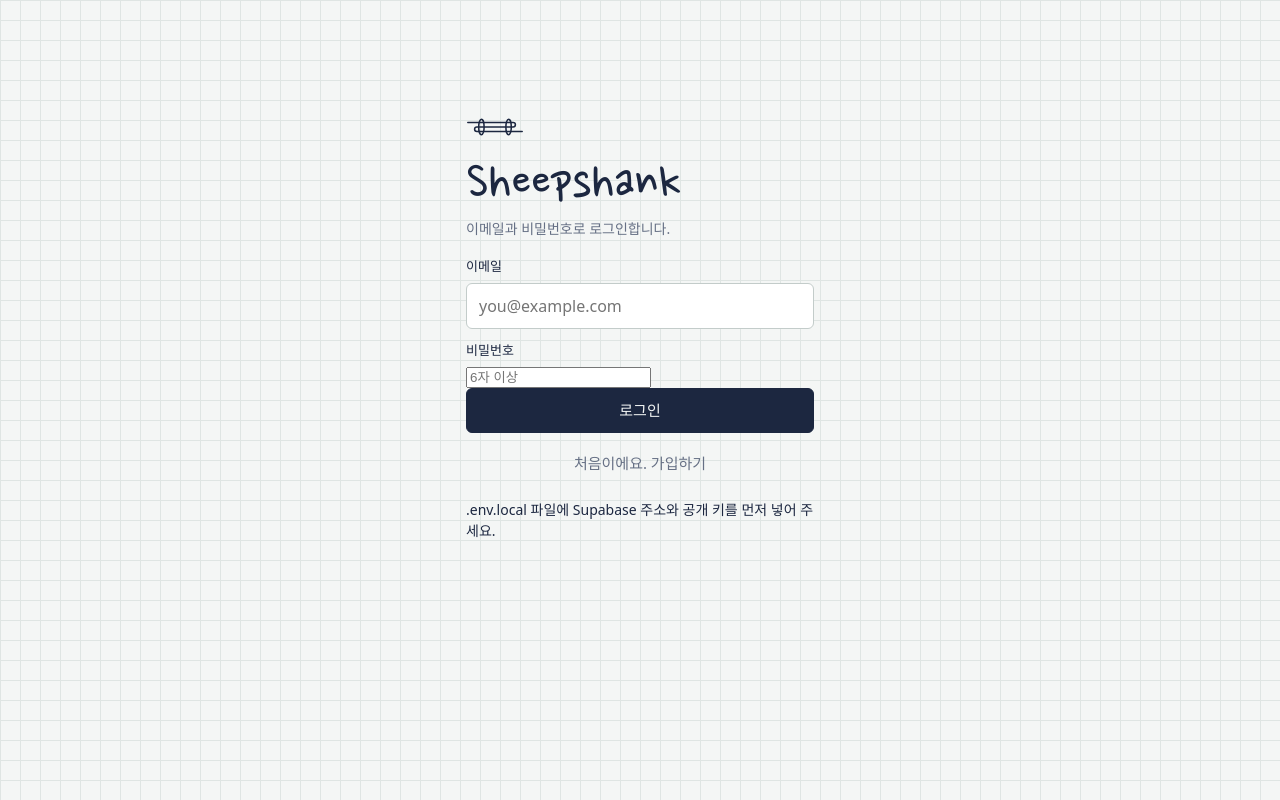
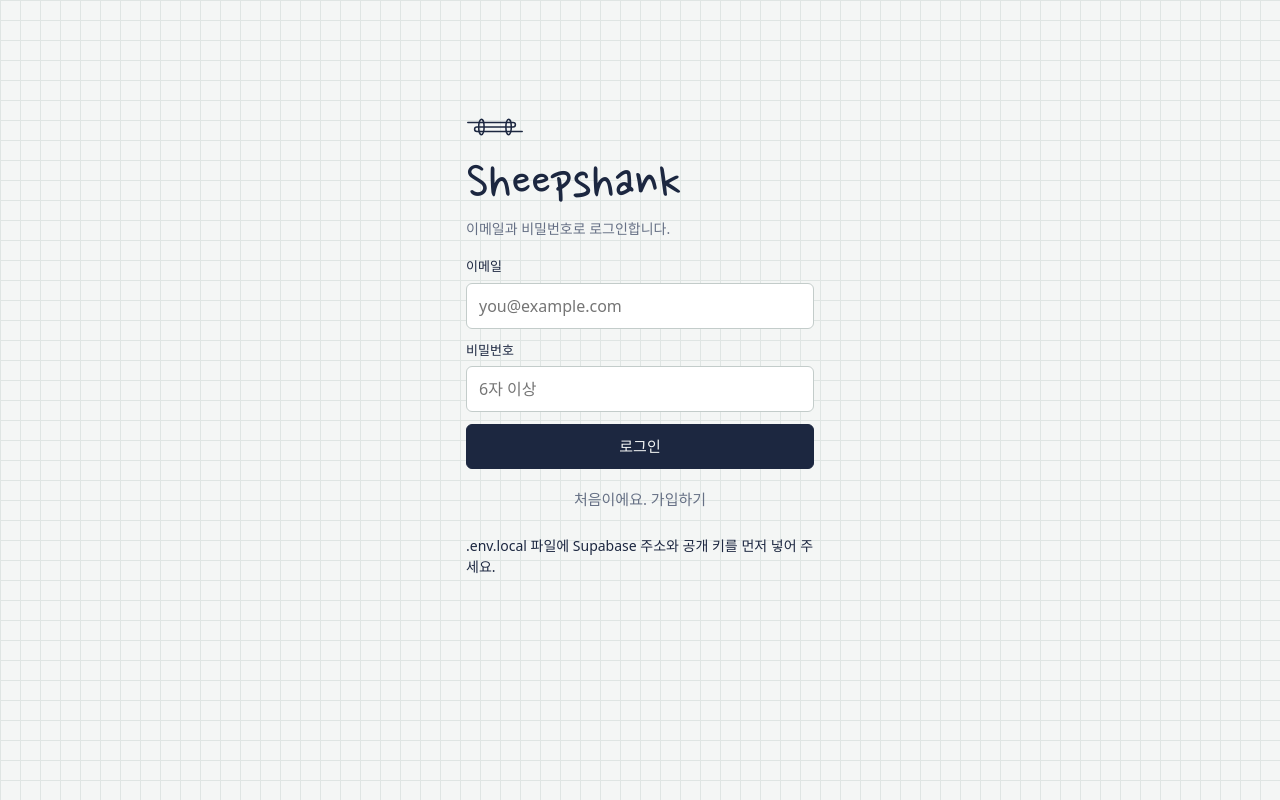
Before and after one commit to atzzuny-hub/zzu-sheepshank, a Next.js app: page /login in a window 1280 px wide. Built offline with nearby package versions, Linux system fonts and the light colour scheme; no server answers; a web font is replaced by a local one.

Commit message:
css 변경

```diff
--- a/app/globals.css
+++ b/app/globals.css
@@ -423,8 +423,10 @@ a.btn { text-decoration: none; color: var(--ink); display: inline-block; }
 a.btn.primary { color: var(--paper); }
 
 
-.login input.code {
-  width: 100%; border: 1px solid var(--rule); border-radius: 6px; background: var(--panel); color: var(--ink);
-  font: inherit; font-size: 22px; letter-spacing: .2em; padding: 10px 12px; margin-bottom: 12px; font-variant-numeric: tabular-nums;
+
+.login input {
+  display: block; width: 100%; border: 1px solid var(--rule); border-radius: 6px;
+  background: var(--panel); color: var(--ink);
+  font: inherit; font-size: 16px; padding: 10px 12px; margin-bottom: 12px;
 }
 .login .btn.again { margin-top: 8px; border-color: transparent; background: none; color: var(--muted); }
```
